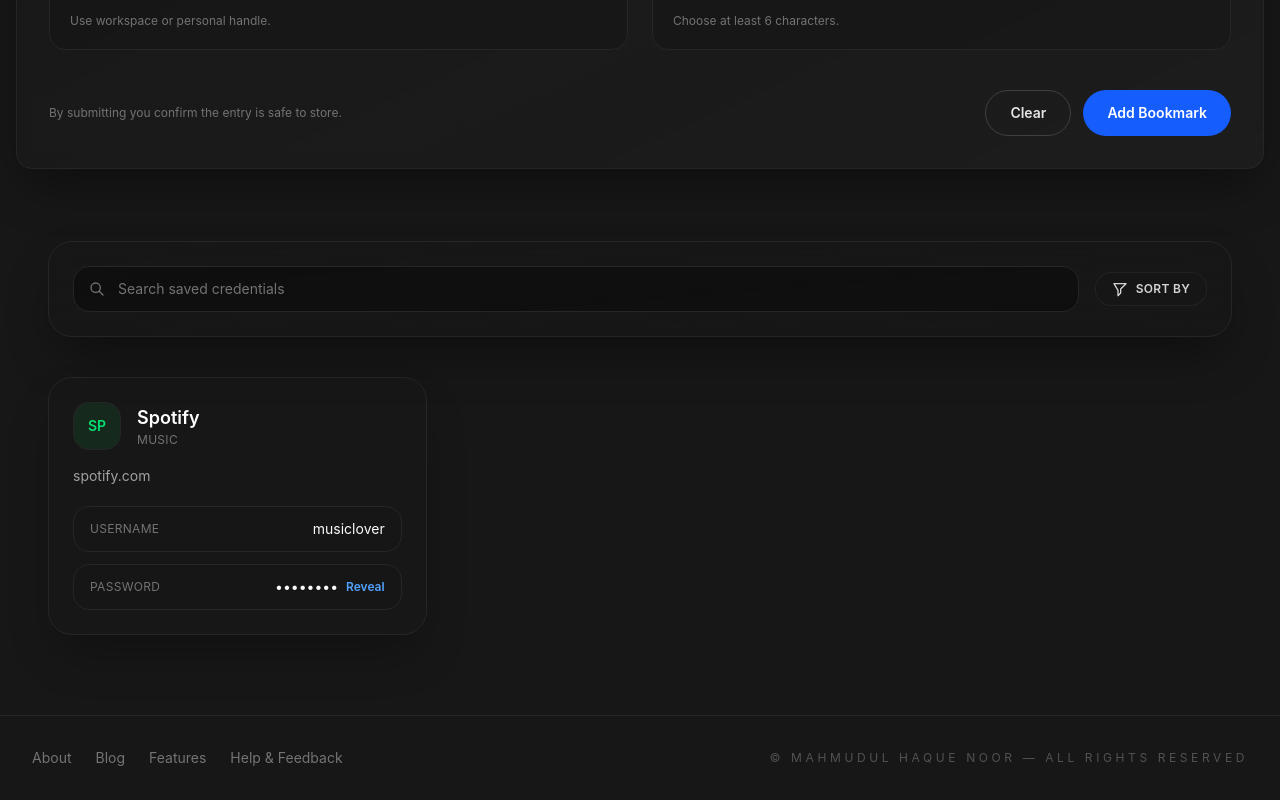
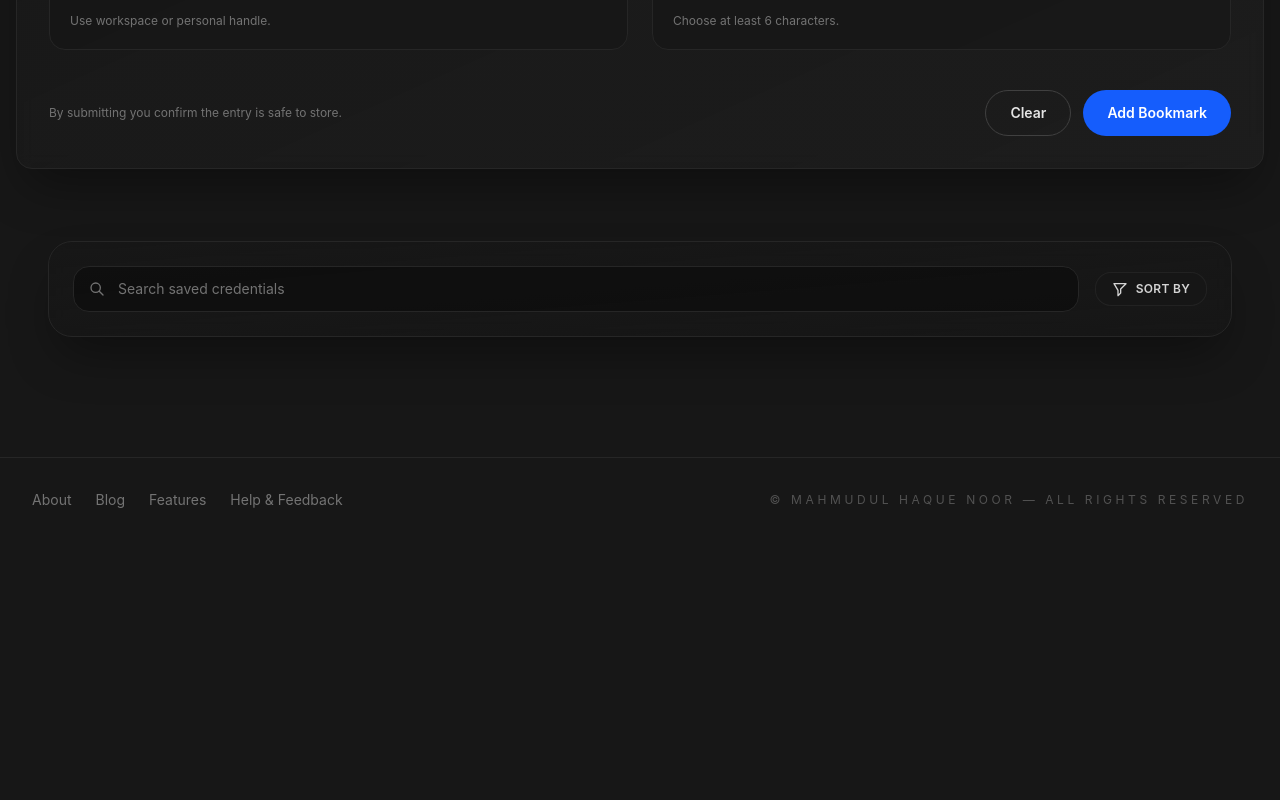
Before and after one commit to miavai649/value-manager, a React (Vite) app: page / in a window 1280 px wide. Shown: the part 652-1452 px from the top of the page. After the commit the page ends 1194 px from the top, so only its background shows below. Built offline with nearby package versions, Linux system fonts and the light colour scheme.

Commit message:
feat: remove unused Spotify card component from PasswordCards

```diff
--- a/src/components/PasswordCards.jsx
+++ b/src/components/PasswordCards.jsx
@@ -83,35 +83,6 @@
           </article>
         );
       })}
-
-      {/* <!-- Card 8 - Spotify --> */}
-      <article className='rounded-3xl border border-neutral-800 bg-neutral-900/70 p-6 shadow-2xl shadow-black/30 transition hover:-translate-y-1 hover:border-blue-500/60 hover:shadow-blue-500/20'>
-        <div className='flex items-start justify-between'>
-          <div className='flex items-center gap-4'>
-            <div className='flex h-12 w-12 items-center justify-center rounded-2xl border border-neutral-800 bg-green-500/10 text-sm font-semibold uppercase text-green-400'>
-              Sp
-            </div>
-            <div>
-              <h3 className='text-lg font-semibold'>Spotify</h3>
-              <p className='text-xs uppercase tracking-wide text-neutral-500'>Music</p>
-            </div>
-          </div>
-        </div>
-        <p className='mt-4 text-sm text-neutral-400'>spotify.com</p>
-        <dl className='mt-5 space-y-3 text-sm'>
-          <div className='flex items-center justify-between rounded-2xl border border-neutral-800 bg-neutral-900/60 px-4 py-3'>
-            <dt className='text-xs uppercase tracking-wide text-neutral-500'>Username</dt>
-            <dd className='text-neutral-50'>musiclover</dd>
-          </div>
-          <div className='flex items-center justify-between rounded-2xl border border-neutral-800 bg-neutral-900/60 px-4 py-3'>
-            <dt className='text-xs uppercase tracking-wide text-neutral-500'>Password</dt>
-            <dd className='flex items-center gap-2 text-neutral-50'>
-              <span>••••••••</span>
-              <button className='text-xs font-semibold text-blue-400'>Reveal</button>
-            </dd>
-          </div>
-        </dl>
-      </article>
     </div>
   );
 }
```
